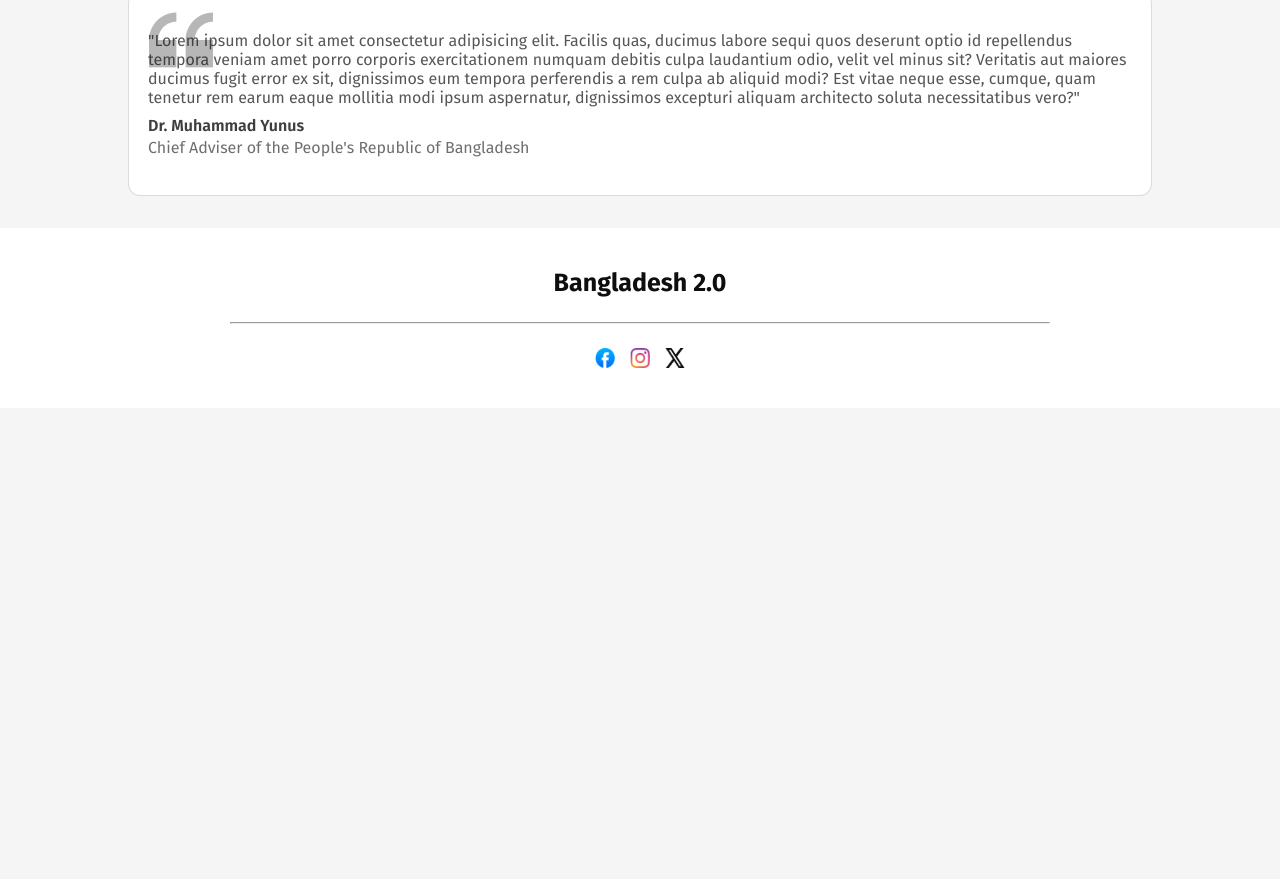
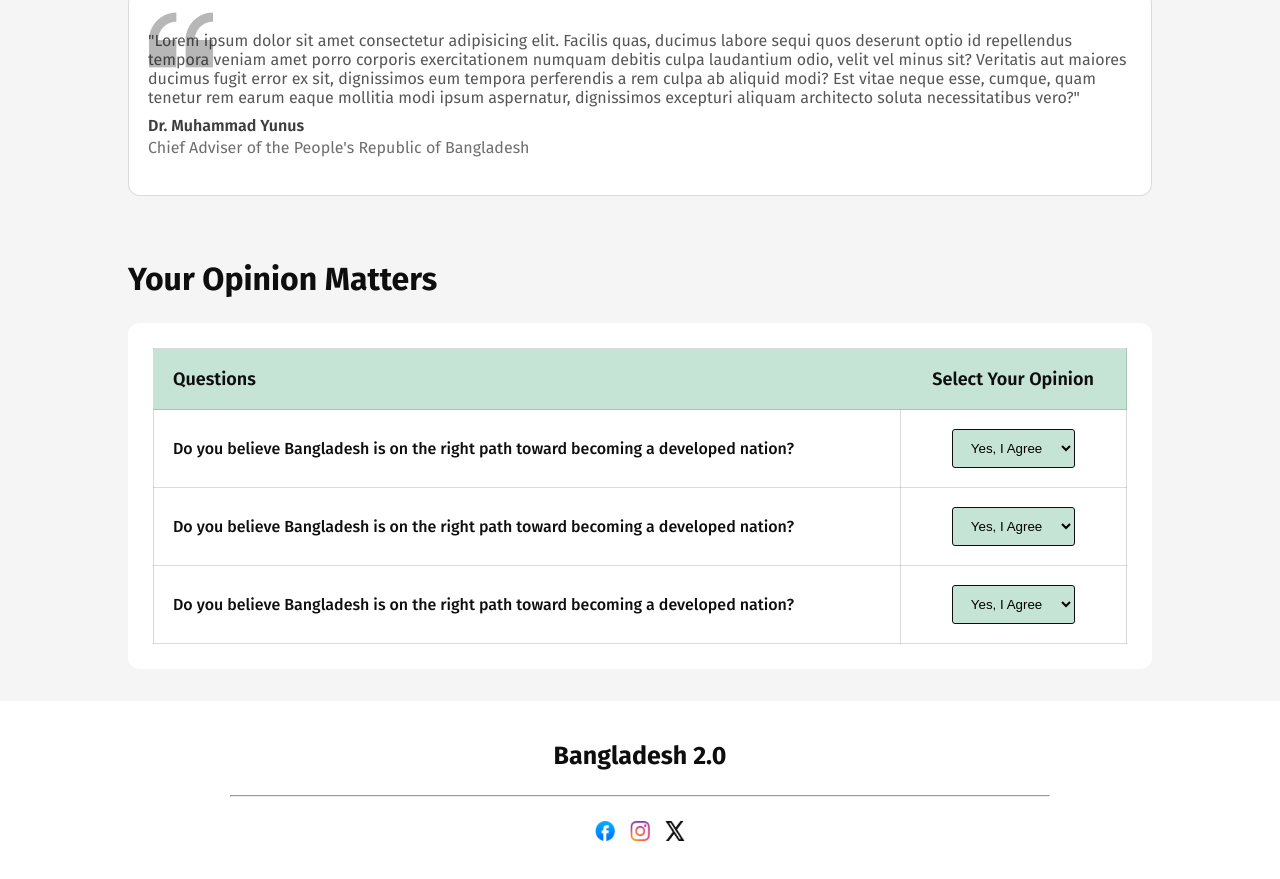
Before and after one commit to shohag390/batch-eleven, a plain HTML site: page index.html in a window 1280 px wide. Shown: the part 1668-2547 px from the top of the page. Before the commit the page ends 2076 px from the top, so only its background shows below. Drawn offline with Linux system fonts and the light colour scheme.

Commit message:
Opinion section Add

```diff
--- a/index.html
+++ b/index.html
@@ -19,12 +19,14 @@
 </head>
 
 <body>
-
+    <!-- header section -->
     <header class="header">
         <nav class="navbar">
             <h4 class="logo">Bangladesh 2.0</h4>
             <button class="btn">Sign In</button>
         </nav>
+
+        <!-- banner section -->
         <section class="banner">
             <div class="banner-container">
                 <div class="banner-contant">
@@ -43,6 +45,8 @@
         </section>
     </header>
     <main>
+
+        <!-- pillare section -->
         <section class="pillare">
             <h4 class="section-title">Pillars of "Bangladesh 2.0</h4>
             <div class="pillare-card-container">
@@ -76,6 +80,8 @@
                 </div>
             </div>
         </section>
+
+        <!-- vision-of-future section -->
         <section class="vision-of-future">
             <h4 class="section-title">The Vision of Future </h4>
             <p class="section-para">
@@ -111,6 +117,8 @@
                 </div>
             </div>
         </section>
+
+        <!-- Comment Section Here -->
         <section class="comment">
             <div class="comment-contant">
                 <p class="comment-para">
@@ -128,10 +136,65 @@
                 </div>
             </div>
         </section>
-        <section class="opinion"></section>
-        <section class="recent-news"></section>
-        <section class="donate"></section>
-        <section class="newsletter"></section>
+
+        <!-- opinion section here -->
+        <section class="opinion">
+            <h4 class="section-title">Your Opinion Matters</h4>
+            <div class="table-wraper">
+                <table>
+                    <thead>
+                        <tr>
+                            <th>Questions</th>
+                            <th style="text-align: center;">Select Your Opinion</th>
+                        </tr>
+                    </thead>
+                    <tbody>
+                        <tr>
+                            <td>Do you believe Bangladesh is on the right path toward becoming a developed nation?</td>
+                            <td style="text-align: center;">
+                                <select>
+                                    <option>Yes, I Agree</option>
+                                    <option>No</option>
+                                </select>
+                            </td>
+                        </tr>
+                        <tr>
+                            <td>Do you believe Bangladesh is on the right path toward becoming a developed nation?</td>
+                            <td style="text-align: center;">
+                                <select>
+                                    <option>Yes, I Agree</option>
+                                    <option>No</option>
+                                </select>
+                            </td>
+                        </tr>
+                        <tr>
+                            <td>Do you believe Bangladesh is on the right path toward becoming a developed nation?</td>
+                            <td style="text-align: center;">
+                                <select>
+                                    <option>Yes, I Agree</option>
+                                    <option>No</option>
+                                </select>
+                            </td>
+                        </tr>
+                    </tbody>
+                </table>
+            </div>
+        </section>
+
+        <!-- recent-news section here -->
+        <section class="recent-news">
+
+        </section>
+
+        <!-- donate here -->
+        <section class="donate">
+
+        </section>
+
+        <!-- newsletter section here -->
+        <section class="newsletter">
+
+        </section>
     </main>
     <footer class="footer">
         <h4 class="logo">Bangladesh 2.0</h4>
--- a/styles/styles.css
+++ b/styles/styles.css
@@ -171,7 +171,6 @@ body {
 /* comment section */
 .comment {
     padding: 32px 128px;
-
 }
 
 .comment-contant {
@@ -201,6 +200,50 @@ body {
 .comment-profile p {
     color: rgba(14, 14, 14, 0.6);
 }
+
+/* opinion section here */
+.opinion {
+    padding: 32px 128px;
+}
+
+.table-wraper {
+    background: #ffffff;
+    width: 100%;
+    padding: 25px;
+    border-radius: 12px;
+}
+
+table {
+    border: 1px solid #0e0e0e26;
+    border-collapse: collapse;
+    width: 100%;
+}
+
+td {
+    border: 1px solid #0e0e0e26;
+    padding: 19px;
+    text-align: left;
+    font-weight: 500;
+    color: #0e0e0e;
+}
+
+th {
+    background: rgb(198, 228, 214);
+    text-align: left;
+    padding: 19px;
+    font-size: 18px;
+    font-weight: 600;
+    color: #0e0e0e;
+}
+
+select {
+    border: 1px solid #0e0e0e;
+    border-radius: 3px;
+    background: #c6e4d6;
+    padding: 10px 14px 10px 14px;
+    font-weight: 500;
+}
+
 
 
 /* footer section here */
```
